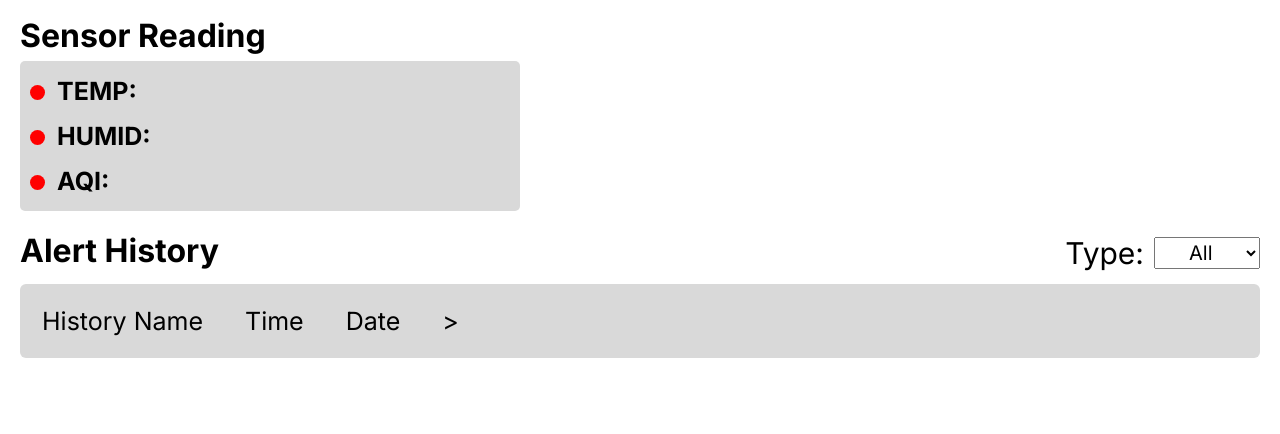
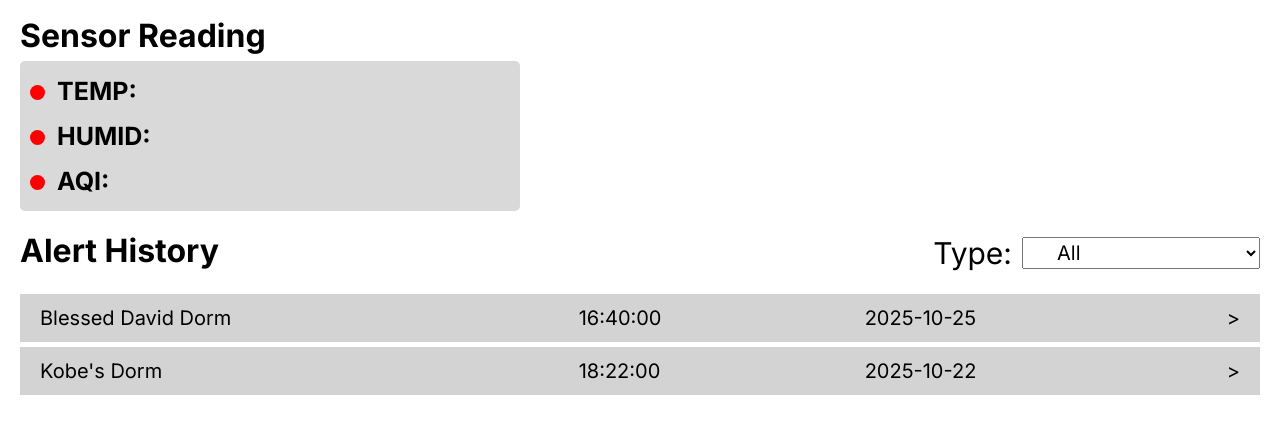
Before and after one commit to drew-b-07/Establishment-Web-App, a PHP site: page /pages/dashboard/overview/index.html in a window 1280 px wide. Shown: the part 303-737 px from the top of the page. Run offline with PHP 8.4, Linux system fonts and the light colour scheme; lists and menus that the app fills with data are empty.

Commit message:
overview history modal box done

```diff
--- a/pages/dashboard/overview/index.html
+++ b/pages/dashboard/overview/index.html
@@ -80,23 +80,60 @@
                     <div class="filter">
                         <label for="histType">Type:</label>
                         <select id="histType">
-                                    <option>All</option>
-                                    <option value=""></option>
+                            <option value="all">All</option>
+                            <option value="cigarette">Cigarette</option>
+                            <option value="vape">Vape</option>
+                            <option value="burning">Burning Material</option>
                         </select>
                     </div>
                 </div>
 
+            <!-- TABLE LIST -->
             <div class="history-list-container">
-                    <table class="history-table">
+                <table class="history-table" id="history_table">
                     <thead>
                         <tr>
-                                <th>History Name</th>
-                                <th>Time</th>
-                                <th>Date</th>
-                                <th class="chev">&gt;</th>
+                            <tbody class="history-data-style" id="history_body"></tbody>
                         </tr>
                     </thead>
                 </table>
+            </div>
+
+                <!-- ALERT MODAL -->
+                <div class="alert-modal" id="alert_modal">
+                    <div class="alert-modal-content">
+                            <div class="close-btn-orientation">
+                                <img src="../../../assets/img/close-button.png" alt="Close" title="Close" id="closeBtn" class="close-btn-img">
+                            </div>
+                        <div class="alert-header">
+                            <div class="alert-info">
+                                <div>
+                                    <p>Type of Alert</p>
+                                    <h2 id="alert_type">Smoke</h2>
+                                    </div>
+                                    <div>
+                                    <p>Date</p>
+                                    <h2 id="alert_date">October 25, 2025</h2>
+                                    </div>
+                                    <div>
+                                    <p>Time</p>
+                                    <h2 id="alert_time">4:40 PM</h2>
+                                </div>
+                            </div>
+                        </div>
+
+                        <div class="alert-body">
+                            <button class="nav-btn" id="prev_img">&#10094;</button>
+                            <img id="alert_img" src="" alt="Alert Image" class="alert-image">
+                            <button class="nav-btn" id="next_img">&#10095;</button>
+                        </div>
+
+                            <p id="img_position" class="img-position">1 / 5</p>
+
+                            <div class="alert-actions">
+                            <button class="delete-btn" id="delete_alert">DELETE</button>
+                        </div>
+                    </div>
                 </div>
 
             </section>
--- a/pages/dashboard/overview/script.js
+++ b/pages/dashboard/overview/script.js
@@ -8,6 +8,7 @@ const statusText = document.getElementById("status-text");
 const lastActiveElement = document.getElementById("last-active");
 
 const logoutButton = document.getElementById("logout-button");
+const closeBtn = document.getElementById('closeBtn');
 
 // Set last active time
 lastActiveElement.textContent = lastActive;
@@ -22,9 +23,8 @@ if (deviceStatus === "online") {
 }
 
 //Logout Button with Condition
-
 logoutButton.addEventListener("click", function(){
-    const confirmLogout = confirm("Are you sure you want to logout?")
+    const confirmLogout = confirm("Are you sure you want to logout?");
 
     if(confirmLogout){
         window.location.href= "../../login/index.html";
@@ -32,154 +32,158 @@ logoutButton.addEventListener("click", function(){
     }
 });
 
-// Fetch history data from database.
-const api_key = "pk.8329f7efe1c3c979a63e9e427efbffcc";
-const history = [ // Example ONly
+// Add click event to hide overlay
+closeBtn.addEventListener('click', function() {
+  modal.style.display = 'none';
+});
+
+//  Sample Data for Testing (Replace this with database fetch later)
+const history_data = [
   {
-    alert_id: "hahahha",
-    est_user_id: "kobepogi123",
+    alert_id: "alert01",
+    alert_type: "burning",
     establishment_name: "Blessed David Dorm",
-    date: "2025-10-03",
-    time: "23:12:14",
-    owner_first_name: "Kobe",
-    owner_last_name: "Tuazon",
-    email: "kobepogi@gmail.com",
-    phone_number: "09123456789",
-    est_user_lat: "14.997106",
-    est_user_lng: "120.651287",
-    has_responded: false
+    date: "2025-10-25",
+    time: "16:40:00",
   },
   {
-    alert_id: "hahahha",
-    est_user_id: "kobepogi123",
-    establishment_name: "Blessed David Dorm",
-    date: "2025-10-03",
-    time: "23:12:14",
-    owner_first_name: "Kobe",
-    owner_last_name: "Tuazon",
-    email: "kobepogi@gmail.com",
-    phone_number: "09123456789",
-    est_user_lat: "14.997106",
-    est_user_lng: "120.651287",
-    has_responded: false
+    alert_id: "alert02",
+    alert_type: "vape",
+    establishment_name: "Kobe's Dorm",
+    date: "2025-10-22",
+    time: "18:22:00",
   },
-  {
-    alert_id: "hahahha1",
-    est_user_id: "kobepogi1234",
-    establishment_name: "Kobe's Dorm",
-    date: "2025-10-04",
-    time: "23:12:14",
-    owner_first_name: "Kobe",
-    owner_last_name: "Tuazon",
-    email: "kobepogi@gmail.com",
-    phone_number: "09123456789",
-    est_user_lat: "14.996588",
-    est_user_lng: "120.652317",
-    has_responded: true
-  }
 ];
 
-const history_images = [ // Fetched when opened a history.
-  { alert_id: "hahahha", img_url: "https://th.bing.com/th/id/OIP.AQ0oM-9Ju1X6an0V3VUaswHaHa?w=218&h=218&c=7&r=0&o=7&pid=1.7&rm=3", pos: 1 },
-  { alert_id: "hahahha", img_url: "https://th.bing.com/th/id/OIP.aC6e5nrwEQyWRAkJ-lctRgHaHk?w=180&h=184&c=7&r=0&o=7&pid=1.7&rm=3", pos: 2 },
-  { alert_id: "hahahha", img_url: "https://d1csarkz8obe9u.cloudfront.net/posterpreviews/company-logo-icon-design-template-e0cf5f579779601ac472995db06ade04_screen.jpg?ts=1676231833", pos: 3 },
-  { alert_id: "hahahha", img_url: "https://th.bing.com/th/id/OIP.JfhqWpPEW-FkzT5_xYuQDgHaHa?w=179&h=180&c=7&r=0&o=7&pid=1.7&rm=3", pos: 4 },
-  { alert_id: "hahahha", img_url: "https://th.bing.com/th/id/OIP.O9X67MCDTAx9vI-ru8xDIQAAAA?w=181&h=181&c=7&r=0&o=7&pid=1.7&rm=3", pos: 5 },
-  { alert_id: "hahahha1", img_url: "../../../assets/images/history-icon-yellow.png", pos: 1 },
-  { alert_id: "hahahha1", img_url: "../../../assets/images/manage-profile-icon-yellow.png", pos: 2 },
-  { alert_id: "hahahha1", img_url: "../../../assets/images/overview-icon-yellow.png", pos: 3 },
-  { alert_id: "hahahha1", img_url: "../../../assets/images/settings-icon-yellow.png", pos: 4 },
-  { alert_id: "hahahha1", img_url: "../../../assets/images/user-icon.png", pos: 5 }
+const history_images = [
+  { alert_id: "alert01", img_url: "https://picsum.photos/seed/1/600/400", pos: 1 },
+  { alert_id: "alert01", img_url: "https://picsum.photos/seed/2/600/400", pos: 2 },
+  { alert_id: "alert02", img_url: "https://picsum.photos/seed/3/600/400", pos: 1 },
+  { alert_id: "alert02", img_url: "https://picsum.photos/seed/4/600/400", pos: 2 },
 ];
 
-const establishments_dropdown_menu = document.getElementById("establishments_dropdown_menu");
-const history_table = document.getElementById("history_table");
 
-const image_container = document.getElementById("image_container");
-const img_current_pos = document.getElementById("img_current_pos");
-const img_total = document.getElementById("img_total");
-const back_image = document.getElementById("back_image");
-const next_image = document.getElementById("next_image");
+//  DOM ELEMENTS (For easy reference)
+const modal = document.getElementById("alert_modal");
+const alertType = document.getElementById("alert_type");
+const alertDate = document.getElementById("alert_date");
+const alertTime = document.getElementById("alert_time");
+const alertImg = document.getElementById("alert_img");
+const imgPosition = document.getElementById("img_position");
+const prevImg = document.getElementById("prev_img");
+const nextImg = document.getElementById("next_img");
+const deleteAlert = document.getElementById("delete_alert");
+const historyTable = document.getElementById("history_table").querySelector("tbody");
+const historyTableBody = document.getElementById("history_body");
 
-const establishment_name = document.getElementById("establishment_name");
-const owner_name = document.getElementById("owner_name");
-const owner_email = document.getElementById("owner_email");
-const owner_pn = document.getElementById("owner_pn");
-const history_time = document.getElementById("history_time");
-const history_date = document.getElementById("history_date");
+let currentImages = [];
+let currentPos = 1;
 
 
-function showAllHistory() {
-  // Clear existing options
-  establishments_dropdown_menu.innerHTML = "";
+//  RENDER HISTORY TABLE
+function renderHistoryTable(data) {
+  historyTable.innerHTML = "";
 
-  // Default option
-  const defaultOption = document.createElement("option");
-  defaultOption.value = "";
-  defaultOption.textContent = "Select Establishment";
-  establishments_dropdown_menu.appendChild(defaultOption);
-
-  // ✅ Remove duplicates by est_user_id
-  const uniqueEstablishments = new Set();
-
-  history.forEach(e => {
-    if (!uniqueEstablishments.has(e.est_user_id)) {
-      uniqueEstablishments.add(e.est_user_id);
-
-      const option = document.createElement("option");
-      option.value = e.est_user_id;
-      option.textContent = e.establishment_name;
-      establishments_dropdown_menu.appendChild(option);
-    }
-  });
-
-  // Initially show all history
-  renderTable(history);
-}
-
-function renderTable(data) {
-  const tbody = history_table.querySelector("tbody");
-  tbody.innerHTML = ""; // Clear existing rows
-
-  data.forEach(e => {
+  data.forEach((item) => {
     const tr = document.createElement("tr");
     tr.classList.add("history-row");
-    tr.addEventListener("click", () => {
-      openHistoryDetails(e);
-    });
 
-    const idCell = document.createElement("td");
-    idCell.textContent = e.alert_id;
-    idCell.style.display = "none";
-    tr.appendChild(idCell);
-
+    // Add cells
     const nameCell = document.createElement("td");
-    nameCell.classList.add("est-name-history-list");
-    nameCell.textContent = e.establishment_name;
-    tr.appendChild(nameCell);
+    nameCell.textContent = item.establishment_name;
 
     const timeCell = document.createElement("td");
-    timeCell.classList.add("time-history-list");
-    timeCell.textContent = e.time;
-    tr.appendChild(timeCell);
+    timeCell.textContent = item.time;
 
     const dateCell = document.createElement("td");
-    dateCell.classList.add("date-history-list");
-    dateCell.textContent = e.date;
-    tr.appendChild(dateCell);
+    dateCell.textContent = item.date;
 
-    tbody.appendChild(tr);
+    const arrowCell = document.createElement("td");
+    arrowCell.textContent = ">";
+
+    // Append cells
+    tr.append(nameCell, timeCell, dateCell, arrowCell);
+
+    // 💡 Event: Open modal on click
+    tr.addEventListener("click", () => openHistoryDetails(item));
+
+    historyTable.appendChild(tr);
   });
 }
 
-establishments_dropdown_menu.addEventListener("change", (e) => {
-  const selectedId = e.target.value;
-  if (selectedId === "") {
-    renderTable(history); // show all again
-  } else {
-    const filtered = history.filter(h => h.est_user_id === selectedId);
-    renderTable(filtered);
+//  OPEN MODAL FUNCTION
+function openHistoryDetails(historyItem) {
+  modal.style.display = "flex";
+
+  // Populate modal data
+  alertType.textContent =
+    historyItem.alert_type.charAt(0).toUpperCase() + historyItem.alert_type.slice(1);
+  alertDate.textContent = new Date(historyItem.date).toDateString();
+  alertTime.textContent = historyItem.time;
+
+  // Load matching images
+  currentImages = history_images.filter(
+    (img) => img.alert_id === historyItem.alert_id
+  );
+  currentPos = 1;
+
+  showImage(currentPos);
+}
+
+// Dynamically create rows
+history_data.forEach(item => {
+  const tr = document.createElement("tr");
+  tr.innerHTML = `
+    <td>${item.name}</td>
+    <td>${item.time}</td>
+    <td>${new Date(item.date).toDateString()}</td>
+    <td class="right-arrow">&gt;</td>
+  `;
+
+  tr.addEventListener("click", () => openHistoryDetails(item));
+  historyTableBody.appendChild(tr);
+});
+
+//  DISPLAY IMAGE FUNCTION
+function showImage(pos) {
+  const imgData = currentImages[pos - 1];
+  if (imgData) {
+    alertImg.src = imgData.img_url;
+    imgPosition.textContent = `${pos} / ${currentImages.length}`;
+  }
+}
+
+//  IMAGE NAVIGATION BUTTONS
+prevImg.addEventListener("click", () => {
+  if (currentPos > 1) {
+    currentPos--;
+    showImage(currentPos);
   }
 });
 
-showAllHistory();
+nextImg.addEventListener("click", () => {
+  if (currentPos < currentImages.length) {
+    currentPos++;
+    showImage(currentPos);
+  }
+});
+
+//  CLOSE MODAL WHEN CLICKING OUTSIDE
+window.addEventListener("click", (e) => {
+  if (e.target === modal) {
+    modal.style.display = "none";
+  }
+});
+
+//  DELETE BUTTON FUNCTION (Placeholder)
+deleteAlert.addEventListener("click", () => {
+  const confirmDelete = confirm("Are you sure you want to delete this history?");
+
+    if(confirmDelete){
+      alert("This alert history deleted.");
+      modal.style.display = "none";
+    }
+});
+
+//  INITIAL LOAD
+renderHistoryTable(history_data);
--- a/pages/dashboard/overview/style.css
+++ b/pages/dashboard/overview/style.css
@@ -100,10 +100,10 @@ main p{
   height: 1.5rem;
   border-radius: 50%;
   margin-right: 0.5rem;
-  background: red; /*Just to Visualize the Indicator*/
+  background: red; /*Testing: Just to Visualize the Indicator*/
 }
 
-/* ALERT HISTORY STYLE */
+/* HISTORY STYLE [FILTER AND TITLE]*/
 .alert-history .section-header {
   display: flex;
   align-items: center;
@@ -124,20 +124,166 @@ main p{
 }
 
 /* Table shell */
-.history-list-container {
+.history-table {
   width: 100%;
-  background: var(--modal-box-color);
   border-radius: 0.6rem;
+  border-spacing: 0 0.5rem;
 }
 
-.alert-history th {
-  text-align: left;
-  padding: 2rem 2rem;
-  font-weight: 400;
-  font-size: 2.5rem;
+.history-table th,
+.history-table td {
+  border: none;
 }
 
-.alert-history th.chev {
-  width: 2.4rem;
+.history-data-style tr {
+  background: #d3d3d3;
+  border-radius: 0.6rem;
+  cursor: pointer;
+}
+
+.history-data-style tr:hover {
+  background-color: #ff590063;
+}
+
+.history-data-style td {
+  font-size: 2rem;
+  padding: 1.2rem 2rem;
+}
+
+.history-data-style td:last-child {
   text-align: right;
+  width: 5%;
+  padding-right: 2rem;
 }
+
+/* CLOSE BUTTON STYLE FOR MODAL */
+.close-btn-orientation{
+  width: 100%;
+  display: flex;
+  justify-content: flex-end;
+}
+
+.close-btn-img{
+  width: 2rem;
+  cursor: pointer;
+  border-radius: 2rem;
+}
+
+.close-btn-img:hover{
+  background: red;
+  border-radius: 2rem;
+}
+
+/* ALERT MODAL */
+.alert-modal {
+  justify-content: center;
+  align-items: center;
+  display: none;
+  position: fixed;
+
+  inset: 0;
+  background: rgba(0, 0, 0, 0.75);
+
+  z-index: 1000;
+  padding: 2rem;
+}
+
+.alert-modal-content {
+  border-radius: 1rem;
+  width: 90%;
+  border: 1px solid white;
+
+  text-align: center;
+  padding: 2rem;
+  display: flex;
+  flex-direction: column;
+  gap: 1rem;
+
+  color: var(--color-white);
+}
+
+.alert-header {
+  background: #808080;
+  padding: 1rem 0;
+  border-radius: 0.5rem;
+  margin-bottom: 1.5rem;
+}
+
+.alert-info {
+  display: flex;
+  justify-content: space-around;
+  align-items: center;
+  flex-wrap: wrap;
+  font-size: 1.4rem;
+}
+
+.alert-info h2 {
+  margin: 0.5rem 0;
+  font-size: 2rem;
+}
+
+.alert-body {
+  position: relative;
+  display: flex;
+  justify-content: center;
+  align-items: center;
+}
+
+.alert-image {
+  max-width: 80%;
+  height: auto;
+  border-radius: 0.8rem;
+  box-shadow: 0 0 1rem rgba(0, 0, 0, 0.5);
+}
+
+.nav-btn {
+  position: absolute;
+  top: 50%;
+  background: none;
+  border: none;
+  color: white;
+  font-size: 2.5rem;
+  cursor: pointer;
+  transform: translateY(-50%);
+}
+
+#prev_img {
+  left: 5%;
+}
+
+#next_img {
+  right: 5%;
+}
+
+.img-position {
+  margin: 1rem 0;
+  font-size: 1.4rem;
+}
+
+.delete-btn {
+  background: #c0392b;
+  color: white;
+  border: none;
+  padding: 0.8rem 2rem;
+  border-radius: 0.5rem;
+  font-size: 1.2rem;
+  cursor: pointer;
+}
+
+.delete-btn:hover {
+  background: #e74c3c;
+}
+
+@media (max-width: 600px) {
+  .alert-info h2 {
+    font-size: 1.4rem;
+  }
+
+  .nav-btn {
+    font-size: 2rem;
+  }
+
+  .alert-image {
+    max-width: 95%;
+  }
+}
```
Lines whose indentation alone changed are shown as unchanged.
